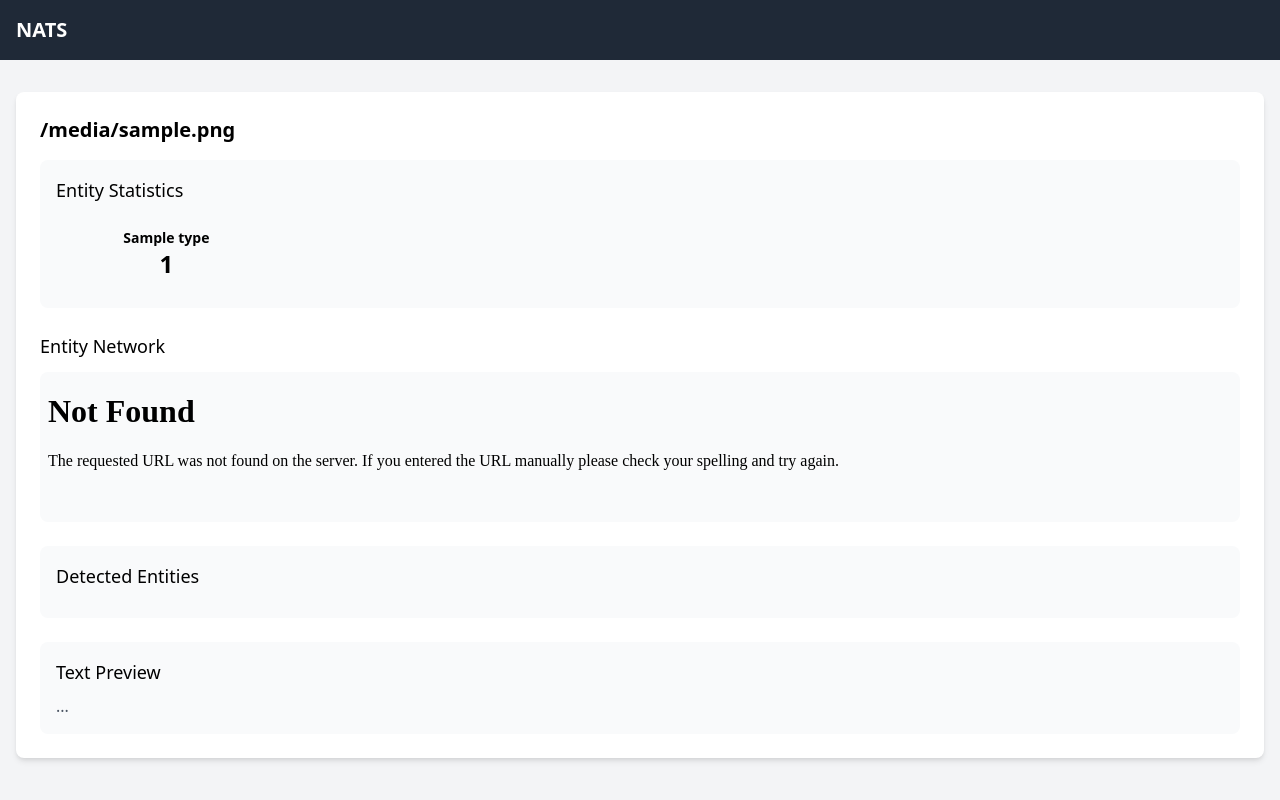
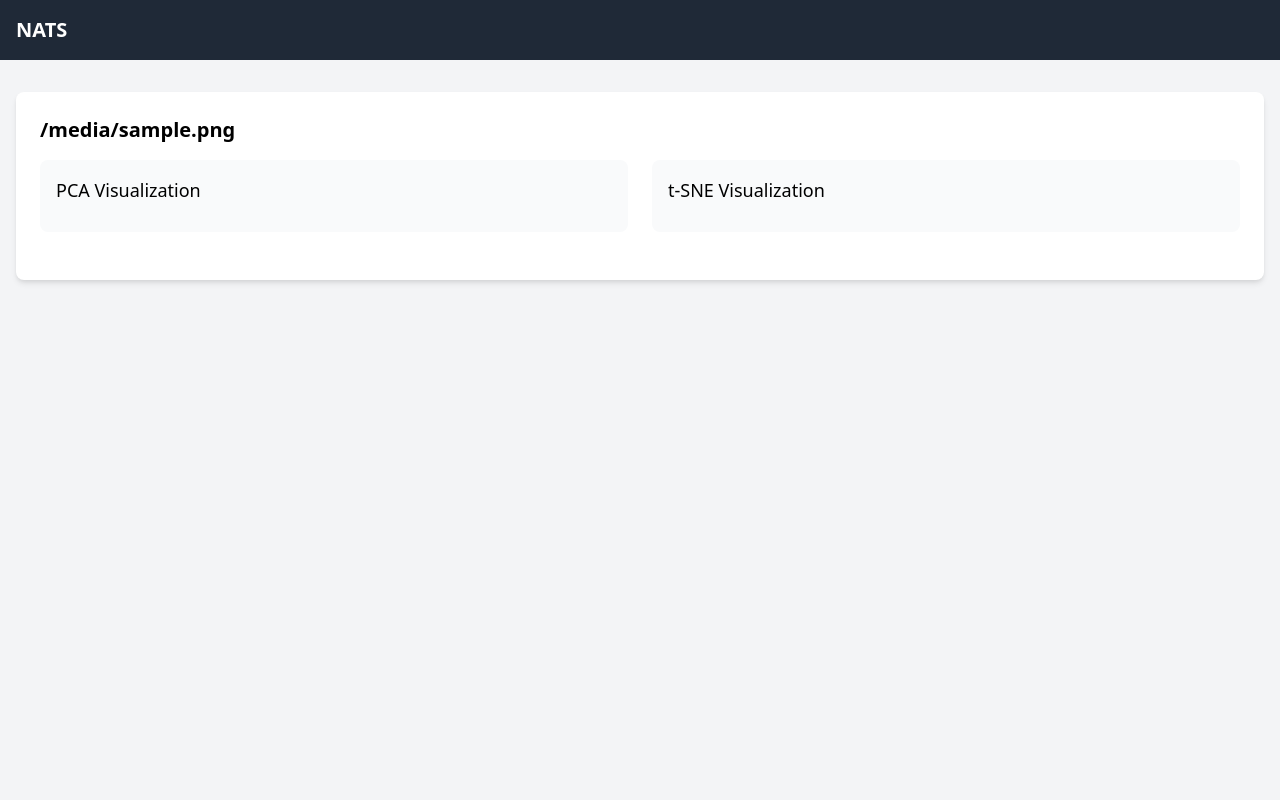
Before and after one commit to StergiosCha/NATS, a Flask app: template app/templates/results.html in a window 1280 px wide. Run offline with Flask 2, Linux system fonts and the light colour scheme; the template is opened without the code that fills it: most values are stand-ins (such as "Sample title", 1, 10 or a date in 2020); some libraries are stand-ins or nearby versions.

Commit message:
feat: add results template for both NER and embeddings

```diff
--- a/app/templates/results.html
+++ b/app/templates/results.html
@@ -3,27 +3,11 @@
 
 {% block content %}
 <div class="space-y-8">
+    {% if analysis_type == 'NER' %}
+        <!-- NER Results -->
         {% for filename, data in files.items() %}
         <div class="bg-white rounded-lg shadow-md p-6">
             <h2 class="text-xl font-bold mb-4">{{ filename }}</h2>
-
-        <!-- Entity Statistics -->
-        <div class="mb-6 bg-gray-50 p-4 rounded-lg">
-            <h3 class="text-lg font-medium mb-3">Entity Statistics</h3>
-            <div class="grid grid-cols-2 md:grid-cols-5 gap-4">
-                {% for type, count in data.entity_counts.items() %}
-                <div class="p-3 rounded-lg text-center
-                    {% if type == 'PERSON' %} bg-yellow-100 text-yellow-800
-                    {% elif type == 'ORG' %} bg-blue-100 text-blue-800
-                    {% elif type in ['LOC', 'GPE'] %} bg-green-100 text-green-800
-                    {% elif type == 'DATE' %} bg-purple-100 text-purple-800
-                    {% endif %}">
-                    <div class="text-sm font-semibold">{{ type }}</div>
-                    <div class="text-2xl font-bold">{{ count }}</div>
-                </div>
-                {% endfor %}
-            </div>
-        </div>
 
             <!-- Entity Network -->
             <div class="mb-6">
@@ -35,37 +19,50 @@
                 </div>
             </div>
 
-        <!-- Entity List -->
-        <div class="bg-gray-50 p-4 rounded-lg">
-            <h3 class="text-lg font-medium mb-3">Detected Entities</h3>
-            {% for type in ['PERSON', 'LOC', 'GPE', 'ORG', 'DATE'] %}
-            {% set entities = data.entities.items()|selectattr('1', 'equalto', type)|list %}
-            {% if entities %}
-            <div class="mb-4">
-                <h4 class="text-md font-medium mb-2">{{ type }}:</h4>
-                <div class="flex flex-wrap gap-2">
-                    {% for entity, _ in entities %}
-                    <span class="inline-flex items-center px-2.5 py-0.5 rounded-full text-xs font-medium
-                        {% if type == 'PERSON' %} bg-yellow-100 text-yellow-800
-                        {% elif type == 'ORG' %} bg-blue-100 text-blue-800
-                        {% elif type in ['LOC', 'GPE'] %} bg-green-100 text-green-800
-                        {% elif type == 'DATE' %} bg-purple-100 text-purple-800
-                        {% endif %}">
-                        {{ entity }}
-                    </span>
+            <!-- Entity Stats -->
+            <div class="mb-4 bg-gray-50 p-4 rounded-lg">
+                <h3 class="text-lg font-medium mb-2">Entity Statistics</h3>
+                <div class="grid grid-cols-2 md:grid-cols-5 gap-4">
+                    {% for type, count in data.entity_counts.items() %}
+                    <div class="bg-white p-3 rounded-lg shadow text-center">
+                        <div class="text-sm font-semibold">{{ type }}</div>
+                        <div class="text-2xl font-bold">{{ count }}</div>
+                    </div>
                     {% endfor %}
                 </div>
             </div>
-            {% endif %}
+        </div>
         {% endfor %}
+    {% else %}
+        <!-- Embedding Results -->
+        {% for filename, data in files.items() %}
+        <div class="bg-white rounded-lg shadow-md p-6">
+            <h2 class="text-xl font-bold mb-4">{{ filename }}</h2>
+
+            <!-- Embedding Visualization -->
+            <div class="grid grid-cols-1 md:grid-cols-2 gap-6 mb-6">
+                <div class="bg-gray-50 p-4 rounded-lg">
+                    <h3 class="text-lg font-medium mb-3">PCA Visualization</h3>
+                    <div id="pca_plot_{{ loop.index }}" class="w-full h-[400px]"></div>
                 </div>
-
-        <!-- Text Preview -->
-        <div class="mt-6 bg-gray-50 p-4 rounded-lg">
-            <h3 class="text-lg font-medium mb-2">Text Preview</h3>
-            <p class="text-gray-600">{{ data.preview }}...</p>
+                <div class="bg-gray-50 p-4 rounded-lg">
+                    <h3 class="text-lg font-medium mb-3">t-SNE Visualization</h3>
+                    <div id="tsne_plot_{{ loop.index }}" class="w-full h-[400px]"></div>
+                </div>
             </div>
         </div>
         {% endfor %}
+
+        <script>
+            document.addEventListener('DOMContentLoaded', function() {
+                {% for filename, data in files.items() %}
+                    Plotly.newPlot('pca_plot_{{ loop.index }}',
+                                 JSON.parse('{{ data.pca_plot|safe }}'));
+                    Plotly.newPlot('tsne_plot_{{ loop.index }}',
+                                 JSON.parse('{{ data.tsne_plot|safe }}'));
+                {% endfor %}
+            });
+        </script>
+    {% endif %}
 </div>
 {% endblock %}
```
Lines whose indentation alone changed are shown as unchanged.
